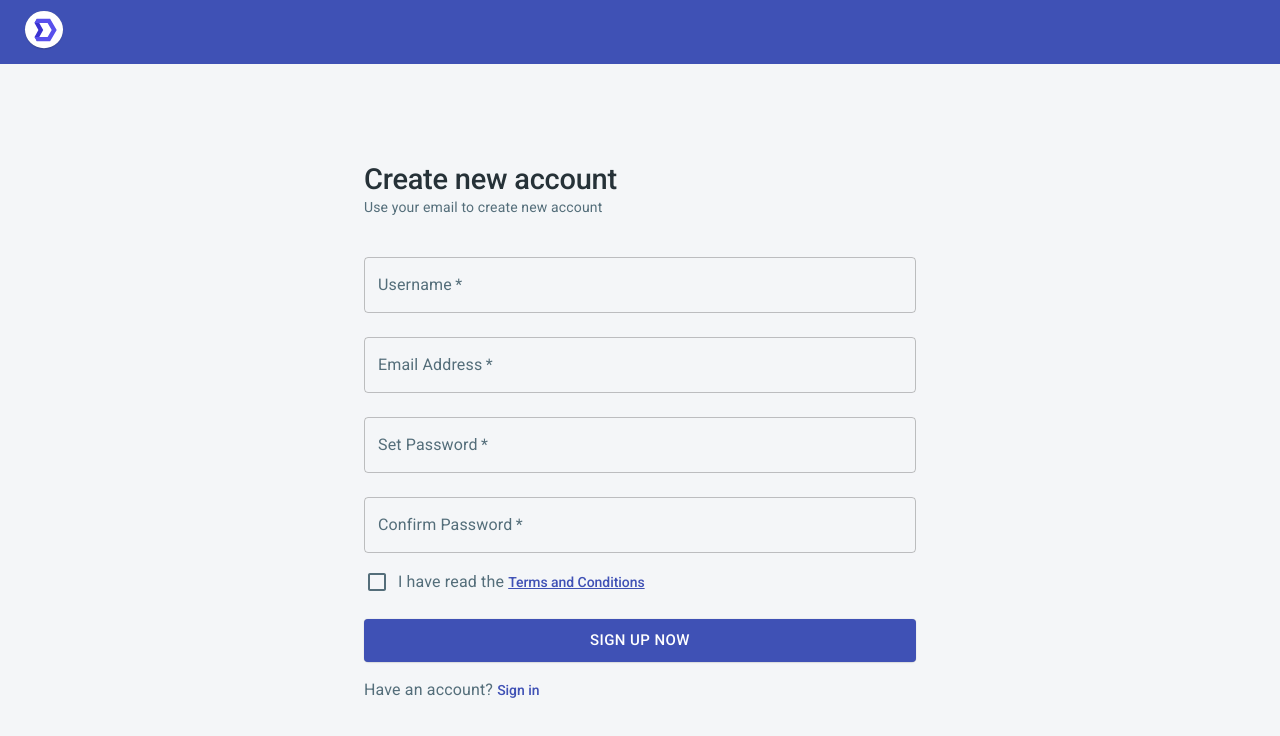
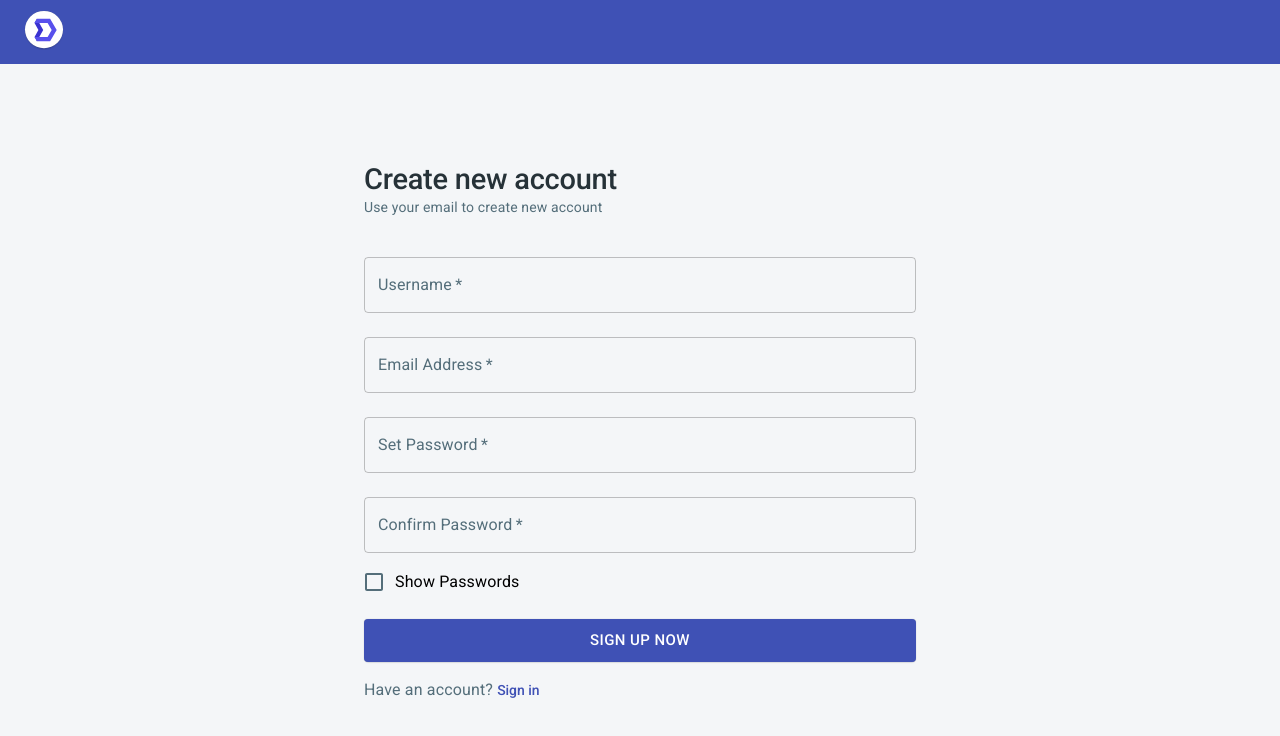
Before and after one commit to sethiTushar-007/billsApp, a React (Create React App) app in the folder bills-frontend/: page /register in a window 1280 px wide. Shown: the top 736 px of the page. Built offline with nearby package versions, Linux system fonts and the light colour scheme; no server answers.

Commit message:
added show password to register view

```diff
--- a/bills-frontend/src/store/actions/auth.js
+++ b/bills-frontend/src/store/actions/auth.js
@@ -62,6 +62,7 @@ export const authLogin = (username, password, handleMessageSnackbar) => {
             dispatch(authSuccess(token));
             dispatch(checkAuthTimeout(3600));
         } catch (error) {
+            dispatch(authFail())
             handleMessageSnackbar((error.response.data['username'] && error.response.data['username'][0]) || (error.response.data['non_field_errors'] && error.response.data['non_field_errors'][0]) || 'Error!', 'error');
         }
     }
--- a/bills-frontend/src/views/auth/LoginView.js
+++ b/bills-frontend/src/views/auth/LoginView.js
@@ -11,7 +11,7 @@ import {
   Link,
   TextField,
   Typography,
-  makeStyles
+   makeStyles,
 } from '@material-ui/core';
 
 import GoogleLogin from 'react-google-login';
@@ -67,11 +67,8 @@ const LoginView = (props) => {
               username: Yup.string().max(255).required('Username is required'),
               password: Yup.string().max(255).required('Password is required')
             })}
-            onSubmit={(values, {setSubmitting}) => {
+            onSubmit={(values) => {
                 props.onAuth(values.username, values.password, props.handleMessageSnackbar);
-                setTimeout(() => {
-                    setSubmitting(false);
-                }, 3000);
             }}
           >
             {({
@@ -193,11 +190,11 @@ const LoginView = (props) => {
                   type="password"
                   value={values.password}
                   variant="outlined"
-                />
+                 />
                 <Box my={2}>
                   <Button
                     color="primary"
-                    disabled={isSubmitting}
+                    disabled={props.loading}
                     fullWidth
                     size="large"
                     type="submit"
--- a/bills-frontend/src/views/auth/RegisterView.js
+++ b/bills-frontend/src/views/auth/RegisterView.js
@@ -1,4 +1,4 @@
-import React from 'react';
+import React, {useState} from 'react';
 import { Link as RouterLink, useHistory } from 'react-router-dom';
 import * as Yup from 'yup';
 import { Formik } from 'formik';
@@ -7,8 +7,8 @@ import {
   Box,
   Button,
   Checkbox,
-  Container,
-  FormHelperText,
+    Container,
+    FormControlLabel,
   Link,
   TextField,
   Typography,
@@ -34,6 +34,8 @@ const RegisterView = (props) => {
   const classes = useStyles();
   const history = useHistory();
 
+  const [showPasswords, setShowPasswords] = useState(false);
+
   return (
     <Page
       className={classes.root}
@@ -52,7 +54,6 @@ const RegisterView = (props) => {
               username: '',
               password1: '',
               password2: '',
-              policy: false
             }}
             validationSchema={
               Yup.object().shape({
@@ -60,7 +61,6 @@ const RegisterView = (props) => {
                 username: Yup.string().max(255).required('Username is required'),
                 password1: Yup.string().max(255).required('Password is required'),
                 password2: Yup.string().max(255).required('Password is required'),
-                policy: Yup.boolean().oneOf([true], 'This field must be checked')
               })
             }
             onSubmit={(values) => {
@@ -132,7 +132,7 @@ const RegisterView = (props) => {
                   id="password1"
                   onBlur={handleBlur}
                   onChange={handleChange}
-                  type="password"
+                  type={showPasswords ? "text" : "password"}
                   value={values.password1}
                   variant="outlined"
                 />
@@ -147,42 +147,23 @@ const RegisterView = (props) => {
                     id="password2"
                     onBlur={handleBlur}
                     onChange={handleChange}
-                    type="password"
+                    type={showPasswords ? "text" : "password"}
                     value={values.password2}
                     variant="outlined"
                 />
-                <Box
-                  alignItems="center"
-                  display="flex"
-                  ml={-1}
-                >
-                  <Checkbox
-                    checked={values.policy}
-                    name="policy"
-                    onChange={handleChange}
-                  />
-                  <Typography
-                    color="textSecondary"
-                    variant="body1"
-                  >
-                    I have read the
-                    {' '}
-                    <Link
-                      color="primary"
-                      component={RouterLink}
-                      to="#"
-                      underline="always"
-                      variant="h6"
-                    >
-                      Terms and Conditions
-                    </Link>
-                  </Typography>
+                <Box>
+                <FormControlLabel
+                    control={
+                        <Checkbox
+                            checked={showPasswords}
+                            onChange={() => setShowPasswords(!showPasswords)}
+                            color="primary"
+                        />
+                    }
+                    label="Show Passwords"
+
+                />
                 </Box>
-                {Boolean(touched.policy && errors.policy) && (
-                  <FormHelperText error>
-                    {errors.policy}
-                  </FormHelperText>
-                )}
                 <Box my={2}>
                   <Button
                     color="primary"
```
